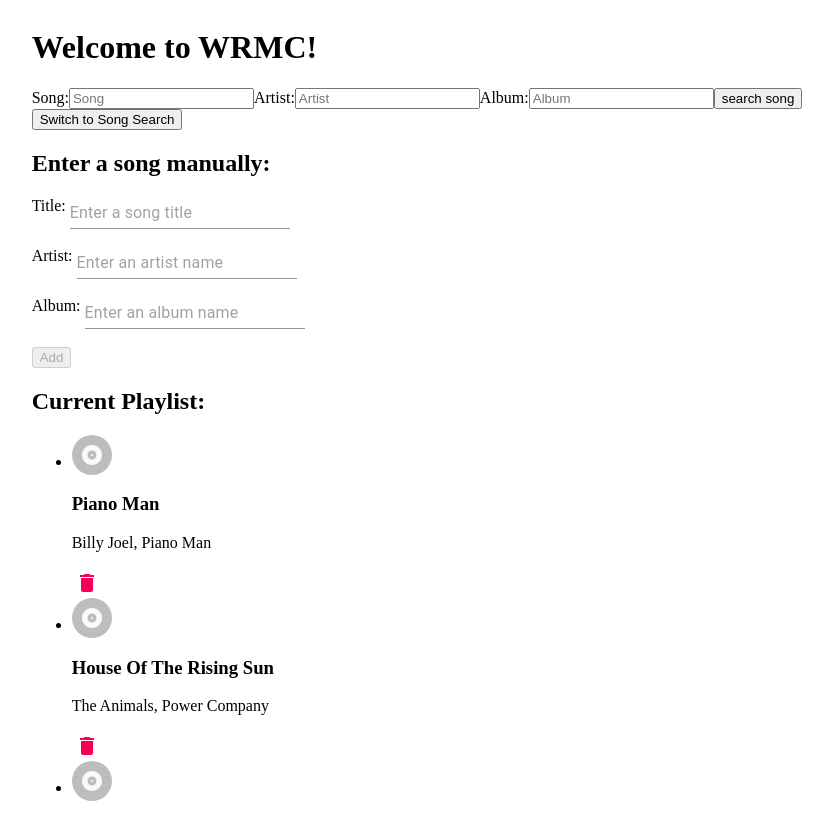
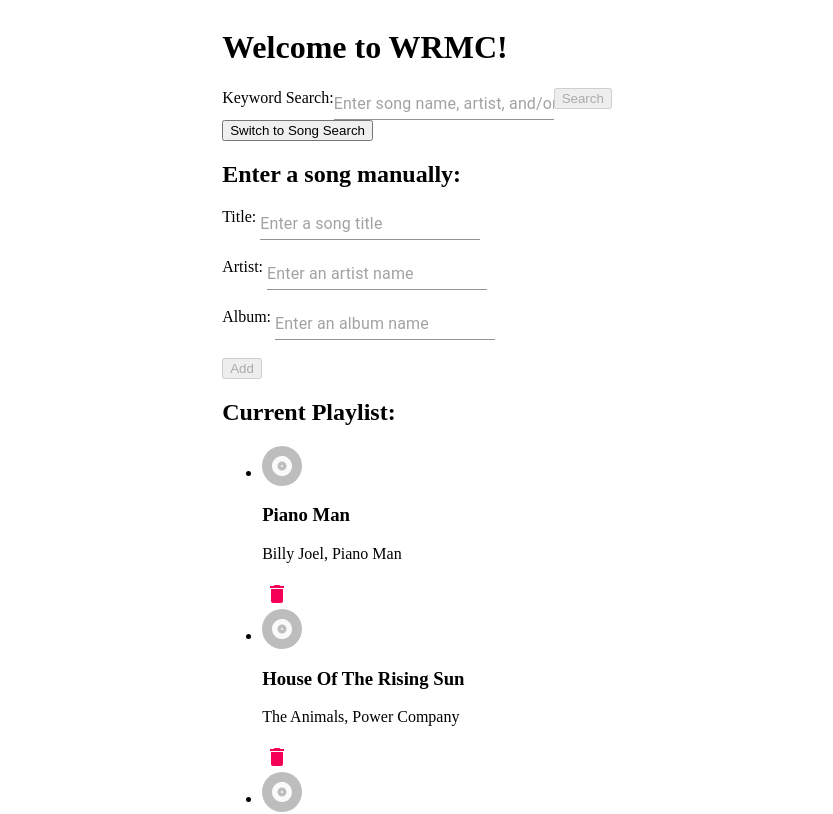
Before and after one commit to csci312-s21/project-amber-ayeaye, a Next.js app: page / in a window 1280 px wide. Shown: the top 814 px of the page, without its empty margins (223-1056 px from the left). Built offline with nearby package versions, Linux system fonts and the light colour scheme; no server answers.

Commit message:
get search results from spotify

```diff
--- a/src/components/SearchBar.js
+++ b/src/components/SearchBar.js
@@ -2,13 +2,11 @@ import {config} from "../../config";
 
 import {useState, useEffect} from "react";
 
+import TextField from "@material-ui/core/TextField";
 
-
-export default function SearchBar({callback}){
-  const [track, setTrack] = useState("");
-  const [artist, setArtist] = useState("");
-  const [album, setAlbum] = useState("");
-  const [song, setSong] = useState()  //object
+export default function SearchBar({addSong}){
+  const [searchText, setSearchText] = useState("");
+  const [searchResults, setSearchResults] = useState("");
   const [token, setToken] = useState("");
 
   useEffect(() => {
@@ -40,63 +38,53 @@ export default function SearchBar({callback}){
 
   }, []);
 
-  console.log(token);
+  const searchSong = async () => {
+    const url = `https://api.spotify.com/v1/search?q=${searchText}&type=track&limit=10`;
+    const response = await fetch(url, {
+      headers: {
+        "Content-Type": "application/x-www-form-urlencoded",
+        "Authorization": "Bearer " + token.access_token
+      }
+    });
+    if(!response.ok){
+      throw new Error(response.statusText);
+    }
+
+    const searchResults = await response.json();
+
+    console.log(searchResults);
+
+    setSearchResults(searchResults)
+  }
+
+  //relevant fields
+  //const songName = searchResults.tracks.items[0].name;
+  //const songArtist = searchResults.tracks.items[0].artists[0].name;
+  //const songAlbum = searchResults.tracks.items[0].album.name;
+  //const songArtwork = searchResults.tracks.items[0].album.images[0].url;
 
 
-  const getAlbumcover = async () => {
-    const apikey = "";
-    const getAlbum = `https://ws.audioscrobbler.com/2.0/?method=album.getinfo&api_key=${apikey}&artist=${artist}&album=${album}&format=json`
-    const getData = async () =>{
-      const response = await fetch(getAlbum);
-      if(!response.ok){
-        throw new Error (response.statusText);
-      }
-      const albumFromServer = await response.json();
 
-      return albumFromServer.album.image[2]["#text"]
-    }
-    return await getData();
-  }
+ return(
+      <div>
 
-  const searchTrack = async() => {
-    const apikey = ""
-    const url= `https://ws.audioscrobbler.com/2.0/?method=track.search&artist=${artist}&track=${track}&limit=1&api_key=${apikey}&format=json`
-    const artwork = await getAlbumcover();
+        <label>Keyword Search:
+        <TextField
+          name="keywordSearch"
+          id="keywordSearch"
+          placeholder="Enter song name, artist, and/or album"
+          value={searchText}
+          onChange={((event)=>setSearchText(event.target.value))}/>
+        </label>
 
-    const getData = async () => {
-      const response = await fetch(url);
-      if (!response.ok) {
-        throw new Error(response.statusText);
-      }
-      const songData = await response.json();
-      setSong({title : songData.results.trackmatches.track[0].name,
-               artist: songData.results.trackmatches.track[0].artist,
-               artwork: artwork,
-               album: album,
-               id:songData.results.trackmatches.track[0].mbid })
-    };
+        <button
+          onClick={() => searchSong()}
+          disabled={searchText === ""}>
+          Search
+        </button>
 
-    getData();
-
-  }
+      </div>
+    )
 
 
-  useEffect(()=>{
-    song && callback(song);
-  }, [song])
-
-    return(
-      <div>
-      <label>Song:
-      <input type="text" name="songTitle" id="title" placeholder="Song"value={track} onChange={((event)=>setTrack(event.target.value))}/>
-      </label>
-      <label>Artist:
-      <input type="text" name="artist" id="artist" placeholder="Artist" value={artist} onChange={((event)=>setArtist(event.target.value))}/>
-      </label>
-      <label>Album:
-      <input type="text" name="album" id="album" placeholder="Album" value={album} onChange={((event)=>setAlbum(event.target.value))}/>
-      </label>
-      <button  onClick={() => searchTrack()}> search song</button>
-      </div>
-    )
 }
--- a/src/pages/index.js
+++ b/src/pages/index.js
@@ -50,7 +50,7 @@ export default function Home() {
             Welcome to WRMC!
             </h1>
             {/*<SongAdder addSong={addSong}/>*/}
-            <SearchBar callback={addSong}/>
+            <SearchBar addSong={addSong}/>
             <ManualEntry addSong={addSong} switchMode={switchMode}/>
             <Playlist songs={currentSongs} deleteSong={deleteSong}/>
         </main>
```
